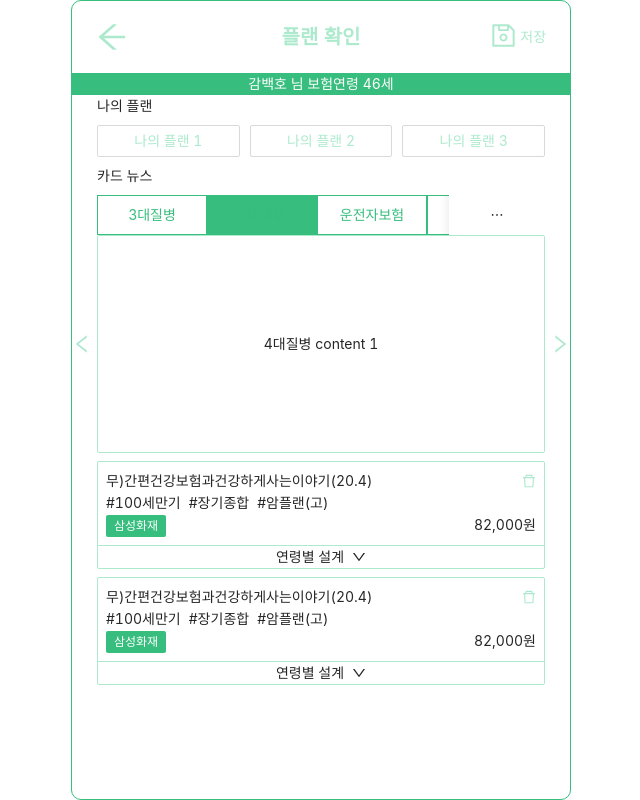
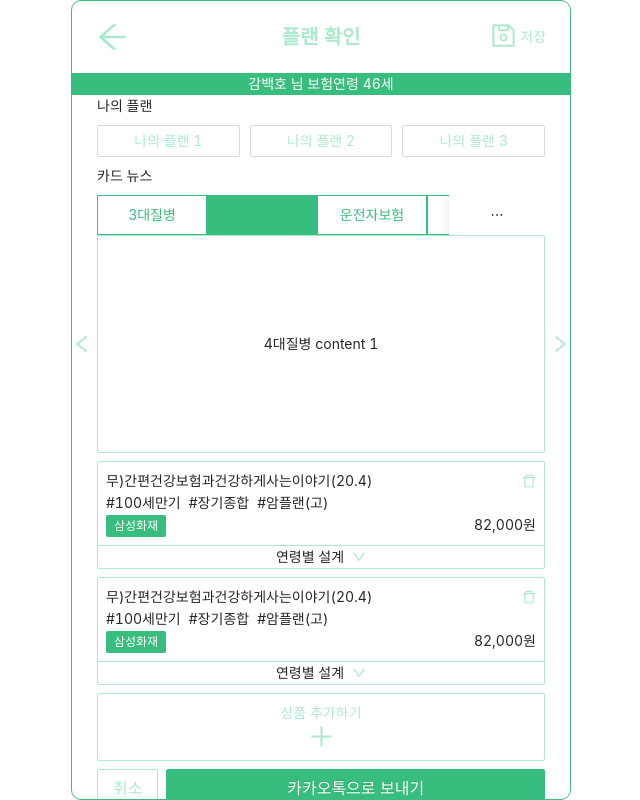
Before and after one commit to bowdawn/mymanager, a React (Create React App) app: page /dummypage3 in a window 1280 px wide. Shown: the whole page, without its empty margins (319-959 px from the left). Built offline with nearby package versions, Linux system fonts and the light colour scheme.

Commit message:
created onclick message alerts

```diff
--- a/src/assets/ant-override/ant-card.less
+++ b/src/assets/ant-override/ant-card.less
@@ -10,3 +10,19 @@
     padding: 0;
   }
 }
+
+.ant-card-hover-primary-border:hover {
+  border-color: @primary-color;
+  color: @primary-color;
+  svg {
+    color: @primary-color;
+  }
+}
+
+.ant-card-hover-primary-border {
+  border-color: @primary-color-light;
+  color: @primary-color-light;
+  svg {
+    color: @primary-color-light;
+  }
+}
--- a/src/assets/ant-override/ant-icon.less
+++ b/src/assets/ant-override/ant-icon.less
@@ -2,6 +2,20 @@
 @import './default.less';
 
 .anticon-delete {
+  color: @primary-color-light;
+  &:hover {
+    color: @primary-color;
+  }
+}
+
+.anticon-down {
+  color: @primary-color-light;
+  &:hover {
+    color: @primary-color;
+  }
+}
+
+.anticon-plus {
   color: @primary-color-light;
   &:hover {
     color: @primary-color;
--- a/src/pages/dummy1.tsx
+++ b/src/pages/dummy1.tsx
@@ -106,7 +106,7 @@ const DummyPage1: FC = (props: any) => {
               if (value) {
                 message.info(`Entered input value: ${value}`);
               } else {
-                message.info(`input is empty`);
+                message.warning(`input is empty`);
               }
 
               message.info('input: to be implemented');
--- a/src/pages/dummy3.tsx
+++ b/src/pages/dummy3.tsx
@@ -11,6 +11,7 @@ import {
   Card,
   Tag,
   Collapse,
+  Button,
 } from 'antd';
 import {
   SaveOutlined,
@@ -18,6 +19,7 @@ import {
   RightOutlined,
   DeleteOutlined,
   DownOutlined,
+  PlusOutlined,
 } from '@ant-design/icons';
 const { TabPane } = Tabs;
 const { Panel } = Collapse;
@@ -122,17 +124,35 @@ const DummyPage3: FC = (props: any) => {
             <Radio.Group buttonStyle='solid' style={{ width: '100%' }}>
               <Row gutter={10}>
                 <Col flex={1}>
-                  <Radio.Button value='a' style={{ width: '100%' }}>
+                  <Radio.Button
+                    value='a'
+                    style={{ width: '100%' }}
+                    onClick={() =>
+                      message.info('plan toggle button: to be implemented')
+                    }
+                  >
                     나의 플랜 1
                   </Radio.Button>
                 </Col>
                 <Col flex={1}>
-                  <Radio.Button value='b' style={{ width: '100%' }}>
+                  <Radio.Button
+                    value='b'
+                    style={{ width: '100%' }}
+                    onClick={() =>
+                      message.info('plan toggle button: to be implemented')
+                    }
+                  >
                     나의 플랜 2
                   </Radio.Button>
                 </Col>
                 <Col flex={1}>
-                  <Radio.Button value='c' style={{ width: '100%' }}>
+                  <Radio.Button
+                    value='c'
+                    style={{ width: '100%' }}
+                    onClick={() =>
+                      message.info('plan toggle button: to be implemented')
+                    }
+                  >
                     나의 플랜 3
                   </Radio.Button>
                 </Col>
@@ -165,7 +185,15 @@ const DummyPage3: FC = (props: any) => {
                   draggable={true}
                 >
                   {item.cards.map((item: any, j: number) => (
-                    <Card key={`card${i}-${j}`} hoverable>
+                    <Card
+                      key={`card${i}-${j}`}
+                      hoverable
+                      onClick={() =>
+                        message.info(
+                          'selected card news on click: to be implemented'
+                        )
+                      }
+                    >
                       <div
                         style={{
                           height: 200,
@@ -201,6 +229,9 @@ const DummyPage3: FC = (props: any) => {
                 className='ant-card-no-padding'
                 key={`productcard-${i}`}
                 hoverable
+                onClick={() =>
+                  message.info('product card on click: to be implemented')
+                }
               >
                 <div style={{ padding: 8 }}>
                   <Row justify='space-between'>
@@ -249,7 +280,8 @@ const DummyPage3: FC = (props: any) => {
                 <Row
                   justify='center'
                   gutter={8}
-                  onClick={() => {
+                  onClick={(e) => {
+                    e.stopPropagation();
                     collapsedKeyArray[i] =
                       collapsedKeyArray[i] === '1' ? '0' : '1';
                     setCollapsedKeyArray([...collapsedKeyArray]);
@@ -266,6 +298,38 @@ const DummyPage3: FC = (props: any) => {
                 </Row>
               </Card>
             ))}
+            <Card
+              className='ant-card-hover-primary-border'
+              onClick={() => message.info('add product: to be implemented')}
+            >
+              <div>상품 추가하기</div>
+              <PlusOutlined style={{ fontSize: 25 }} />
+            </Card>
+
+            <Row gutter={[8, 25]}>
+              <Col>
+                <Button
+                  size='large'
+                  onClick={() =>
+                    message.info('cancel button: to be implemented')
+                  }
+                >
+                  취소
+                </Button>
+              </Col>
+              <Col flex={1}>
+                <Button
+                  type='primary'
+                  size='large'
+                  style={{ width: '100%' }}
+                  onClick={() =>
+                    message.info('send to kakaotalk button: to be implemented')
+                  }
+                >
+                  카카오톡으로 보내기
+                </Button>
+              </Col>
+            </Row>
           </Space>
         </div>
       </Space>
```
